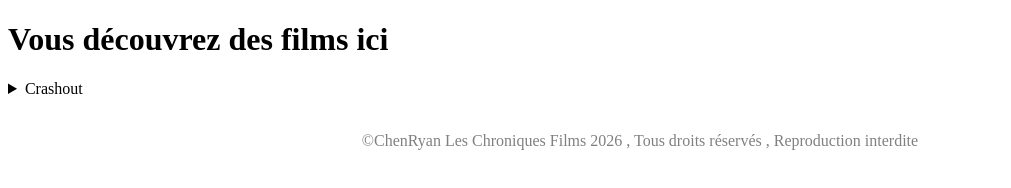
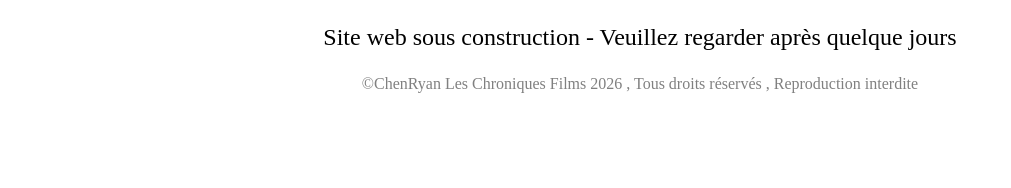
Before and after one commit to RyanChenGo/leschroniques-films, a plain HTML site: page index.html in a window 1280 px wide. Shown: the whole page, without its empty margins (0-1011 px from the left). Drawn offline with Linux system fonts and the light colour scheme.

Commit message:
Update index.html

```diff
--- a/index.html
+++ b/index.html
@@ -1,12 +1,6 @@
 <!DOCTYPE html>
-<h1>Vous découvrez des films ici</h1>
-<details>
-  <summary>Crashout</summary>
-  <video controls>
-    <source src=introduire_crashout-tome1.mp4 type="video/mp4">
-  </video>
-</details>
-<br>
+<p style="color: black; text-align: center; font-size: 24px;">
+  Site web sous construction - Veuillez regarder après quelque jours
 <p style="color: grey; text-align: center;">
   ©ChenRyan Les Chroniques Films 2026 , Tous droits réservés , Reproduction interdite
 </p>
```
